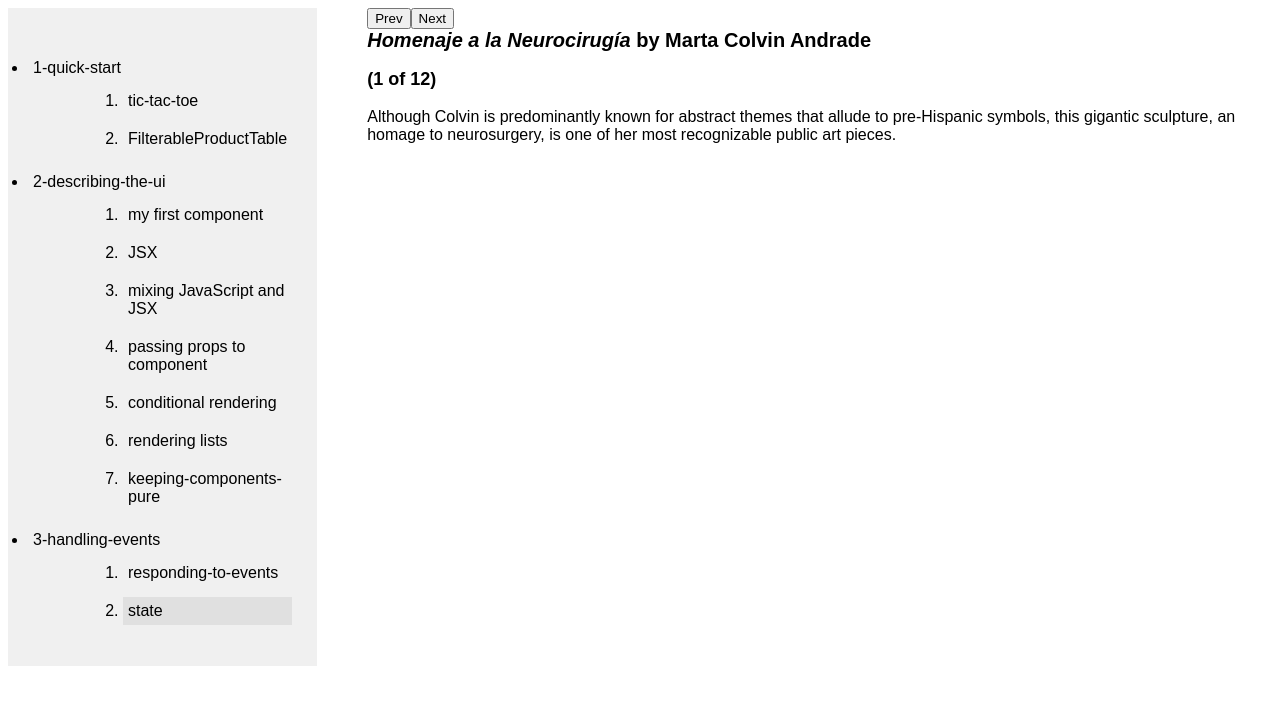
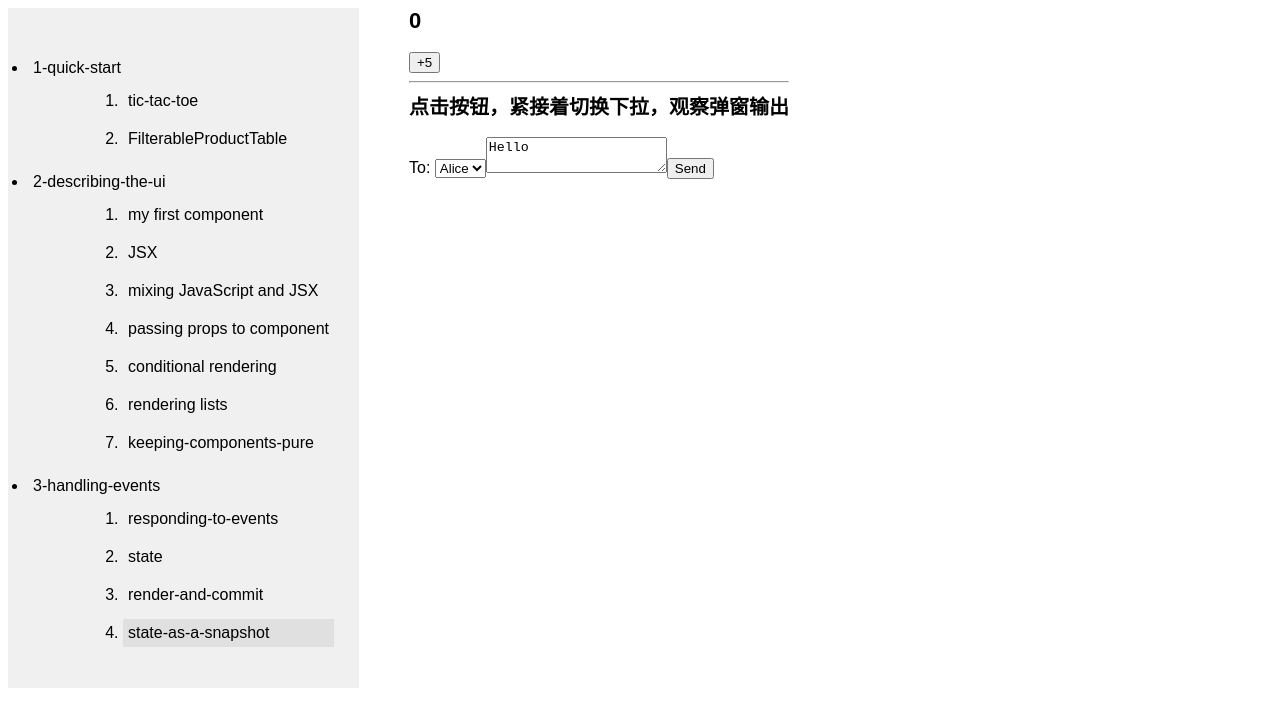
Before and after one commit to yuyongyu08/first-react-app, a React (Vite) app: page / in a window 1280 px wide. Shown: the top 726 px of the page. Built offline with nearby package versions, Linux system fonts and the light colour scheme.

Commit message:
state trigger re-render

```diff
--- a/src/demos.jsx
+++ b/src/demos.jsx
@@ -10,6 +10,8 @@ import TeaSet from "./views/2-describing-the-ui/7-keeping-components-pure/TeaSet
 
 import Toolbar from "./views/3-adding-interactivity/1-responding-to-events/Toolbar";
 import * as StateFulGallery from "./views/3-adding-interactivity/2-state/Gallery";
+import ClockWall from "./views/3-adding-interactivity/3-render-and-commit/ClockWall";
+import DemoEntry from "./views/3-adding-interactivity/4-state-as-a-snapshot/DemoEntry";
 
 const demos = [
   {
@@ -69,6 +71,14 @@ const demos = [
         title: "state",
         compoment: <StateFulGallery.default/>,
       },
+      {
+        title: "render-and-commit",
+        compoment: <ClockWall/>,
+      },
+      {
+        title: "state-as-a-snapshot",
+        compoment: <DemoEntry/>,
+      },
     ],
   }
 ];
--- /dev/null
+++ b/src/views/3-adding-interactivity/3-render-and-commit/Clock.jsx
@@ -0,0 +1,34 @@
+import React, { useState, useEffect } from "react";
+
+function getTimeInTimeZone(timeZone) {
+  const now = new Date();
+  const formatter = new Intl.DateTimeFormat("en-US", {
+    timeZone: timeZone,
+    hour: "2-digit",
+    minute: "2-digit",
+    second: "2-digit",
+    hour12: false,
+  });
+
+  return formatter.format(now);
+}
+
+export default function Clock({ timeZone }) {
+  const [time, setTime] = useState(getTimeInTimeZone(timeZone));
+  console.log(timeZone, time);
+  useEffect(() => {
+    const interval = setInterval(() => setTime(getTimeInTimeZone(timeZone)), 1000);
+    return () => clearInterval(interval);
+  }, []);
+  return (
+    <div>
+      <h1>Hello, {timeZone}!</h1>
+      <h2>{time}</h2>
+    </div>
+  );
+}
+
+/**
+ * 1、重新渲染就是重新执行函数组件，所以要确保组件函数是纯函数（同样的输入，同样的输出）
+ * 2、组件函数重新渲染时，useState会返回最新的state，useEffect会重新执行
+ */
--- /dev/null
+++ b/src/views/3-adding-interactivity/3-render-and-commit/ClockWall.jsx
@@ -0,0 +1,13 @@
+import Clock from "./Clock";
+
+const timeZones = ["America/Los_Angeles", "Asia/Tokyo", "Asia/Shanghai"];
+
+export default function ClockWall() {
+  return (
+    <div>
+      {timeZones.map((timeZone) => {
+        return <Clock timeZone={timeZone} />;
+      })}
+    </div>
+  );
+}
--- /dev/null
+++ b/src/views/3-adding-interactivity/4-state-as-a-snapshot/Counter.jsx
@@ -0,0 +1,17 @@
+import { useState } from 'react';
+
+export default function Counter() {
+  const [number, setNumber] = useState(0);
+
+  return (
+    <>
+      <h1>{number}</h1>
+      <button onClick={() => {
+         setNumber(number + 5);
+         setTimeout(() => {
+           alert(number);
+         }, 1000);
+      }}>+5</button>
+    </>
+  )
+}
--- /dev/null
+++ b/src/views/3-adding-interactivity/4-state-as-a-snapshot/DemoEntry.jsx
@@ -0,0 +1,11 @@
+import Counter from "./Counter"
+import MessageSender from "./MessageSender"
+export default function DemoEntry(){
+return (
+    <>
+        <Counter/>
+        <hr/>
+        <MessageSender/>
+    </>
+)
+}
--- /dev/null
+++ b/src/views/3-adding-interactivity/4-state-as-a-snapshot/MessageSender.jsx
@@ -0,0 +1,30 @@
+import { useState } from "react";
+
+export default function MessageSender() {
+  const [to, setTo] = useState("Alice");
+  const [message, setMessage] = useState("Hello");
+
+  function handleSubmit(e) {
+    e.preventDefault();
+    setTimeout(() => {
+      alert(`You said ${message} to ${to}`);
+    }, 5000);
+  }
+
+  return (
+    <>
+      <h2>点击按钮，紧接着切换下拉，观察弹窗输出</h2>
+      <form onSubmit={handleSubmit}>
+        <label>
+          To:{" "}
+          <select value={to} onChange={(e) => setTo(e.target.value)}>
+            <option value="Alice">Alice</option>
+            <option value="Bob">Bob</option>
+          </select>
+        </label>
+        <textarea placeholder="Message" value={message} onChange={(e) => setMessage(e.target.value)} />
+        <button type="submit">Send</button>
+      </form>
+    </>
+  );
+}
```
